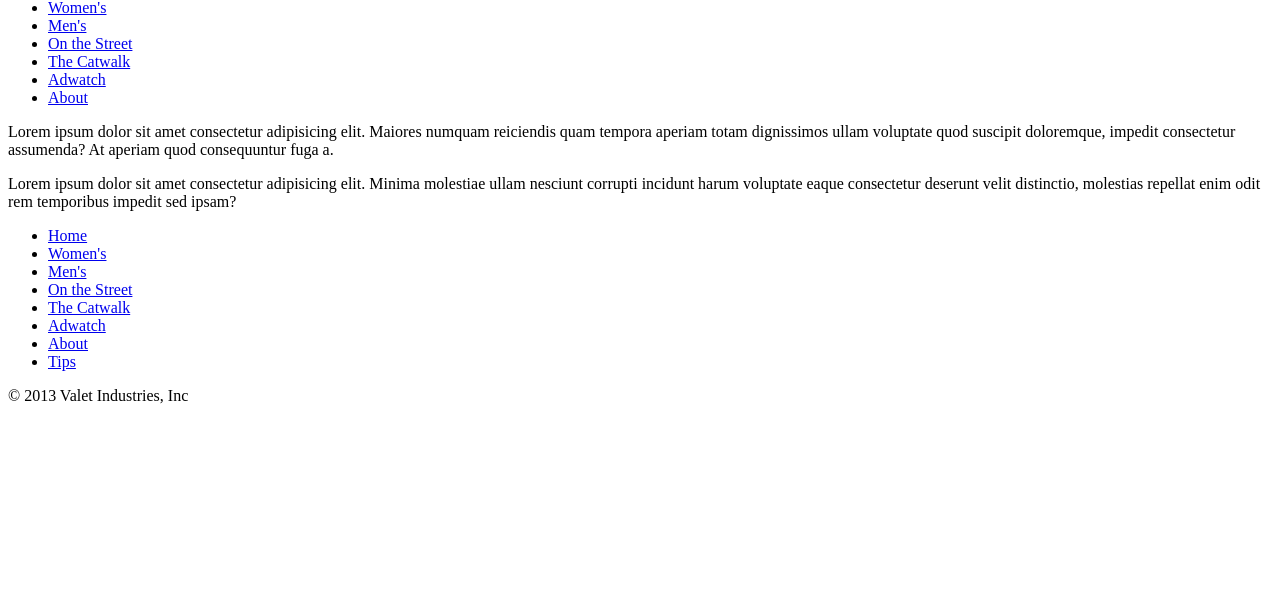
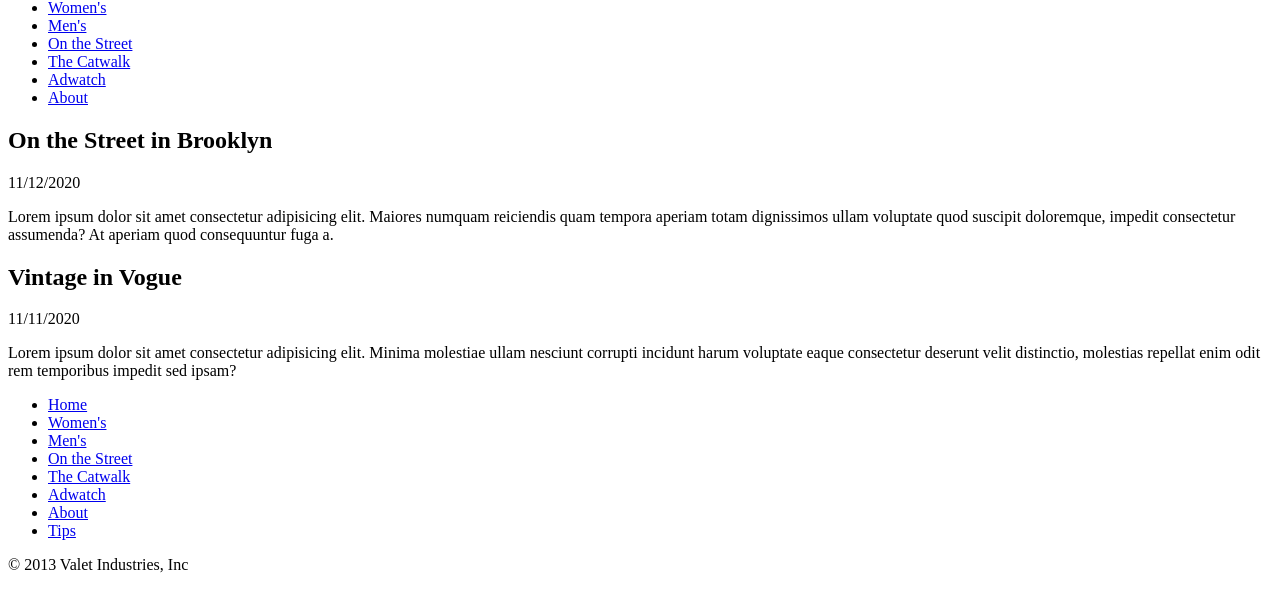
Before and after one commit to robinallenaz/HTML-Fashion-Blog, a plain HTML site: page index.html in a window 1280 px wide. Shown: the part 128-738 px from the top of the page. Drawn offline with Linux system fonts and the light colour scheme.

Commit message:
Added time stamps and h2 to second article

```diff
--- a/index.html
+++ b/index.html
@@ -24,11 +24,15 @@
     <main>
        <section>
          <article>
+            <h2>On the Street in Brooklyn</h2>
+            <time datetime="2020-11-12">11/12/2020</time>
             <p>Lorem ipsum dolor sit amet consectetur adipisicing elit. Maiores numquam reiciendis quam tempora aperiam totam dignissimos ullam voluptate quod suscipit doloremque, impedit consectetur assumenda? At aperiam quod consequuntur fuga a.</p>
         </article>
     </section>
     <section>
         <article>
+            <h2>Vintage in Vogue</h2>
+            <time: datetime="2020-11-11">11/11/2020</time>
             <p>Lorem ipsum dolor sit amet consectetur adipisicing elit. Minima molestiae ullam nesciunt corrupti incidunt harum voluptate eaque consectetur deserunt velit distinctio, molestias repellat enim odit rem temporibus impedit sed ipsam?</p>
         </article>
     </section>
```
